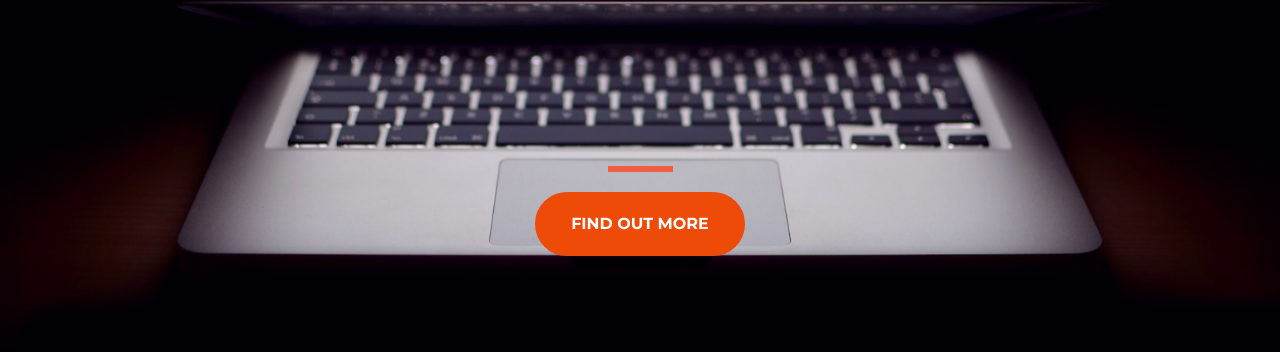
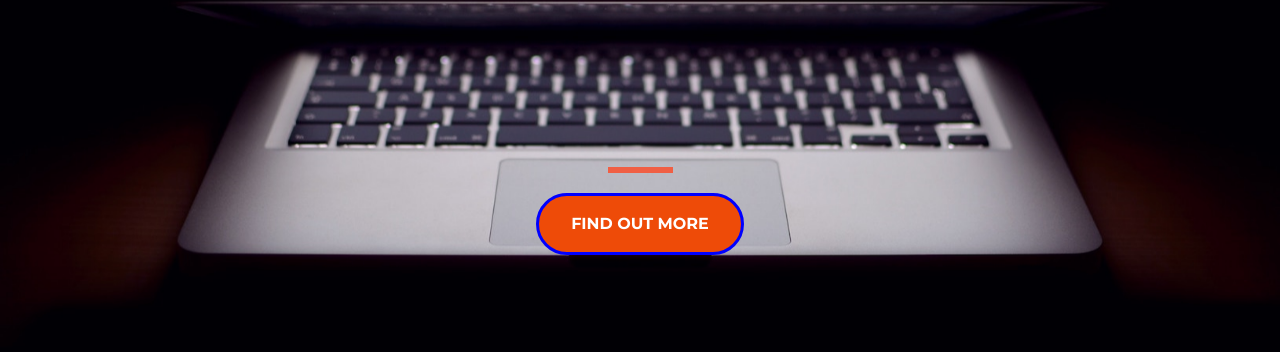
Before and after one commit to dowens91do/start-up-of-the-year, a plain HTML site: page index.html in a window 1280 px wide. In both pictures the pointer is over the button "FIND OUT MORE". Shown: the part 312-664 px from the top of the page. Drawn offline with nearby package versions, Linux system fonts and the light colour scheme.

Commit message:
Update style.css

```diff
--- a/style.css
+++ b/style.css
@@ -43,8 +43,8 @@ hr {
 }
 .btn-primary:hover{
 	background-color: #ee4b08;
-	border-color:#ee4b08;
-	border-width: 4px;
+	border-color:blue;
+	border-width: 3px;
 }
 
 .btn-x1 {
```
